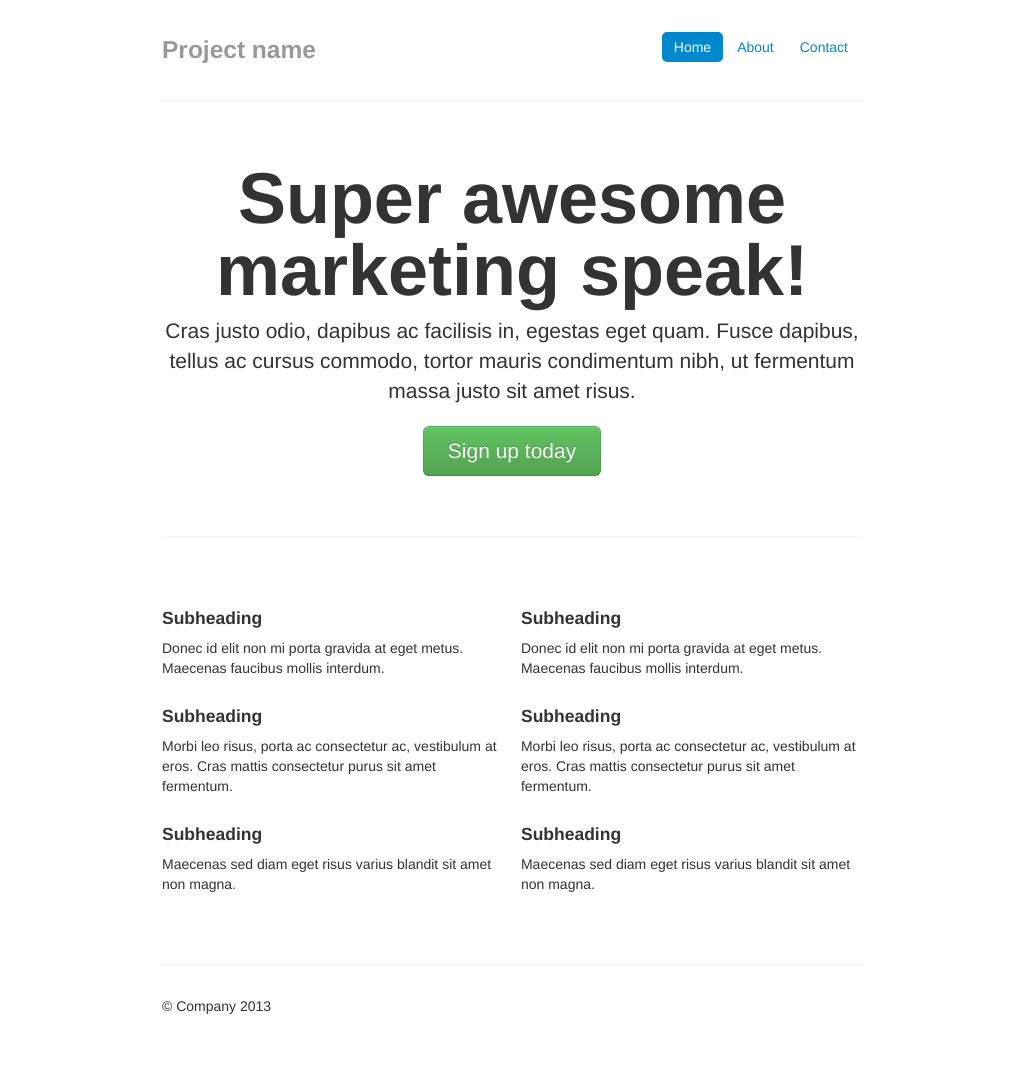
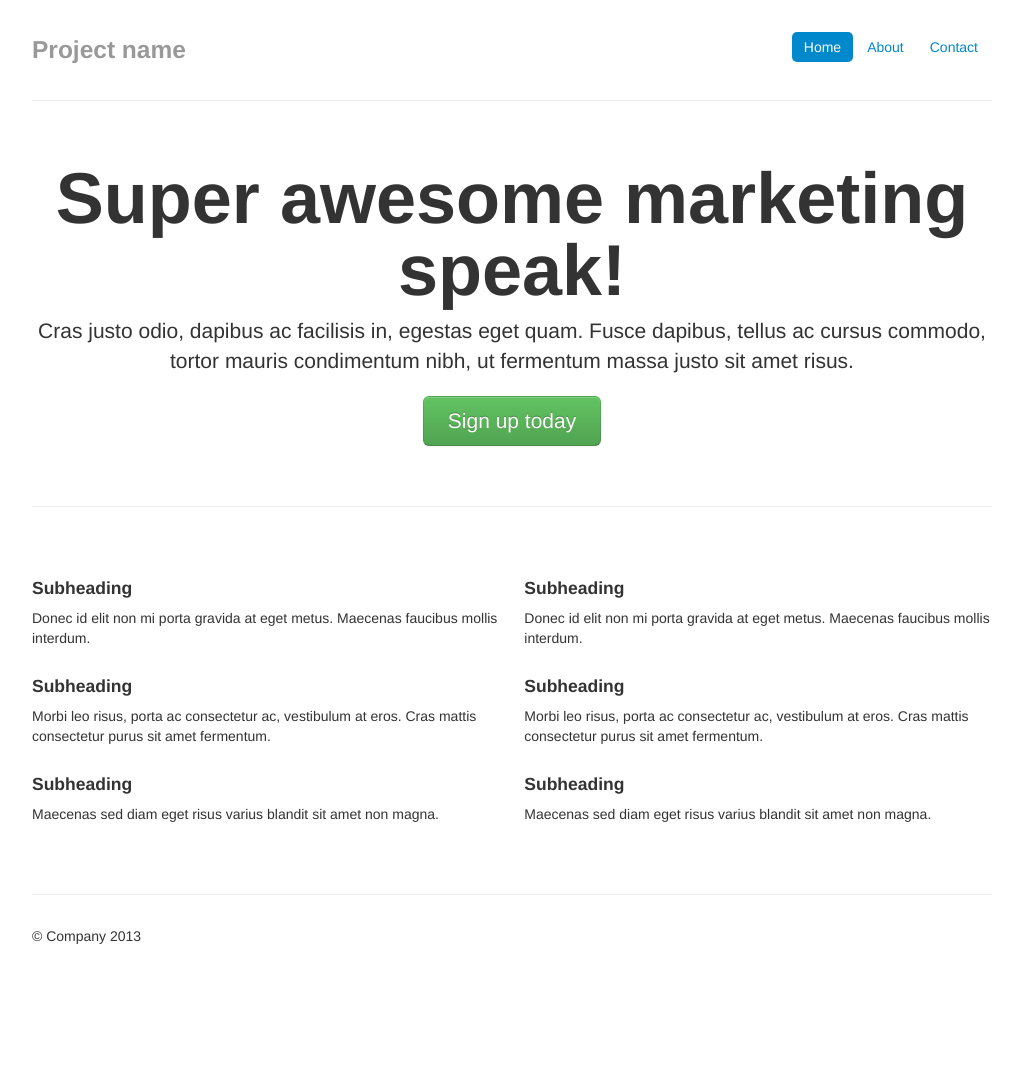
Before and after one commit to yamateh/tornado-bootstrap, a Python web app: template templates/base.html in a window 1280 px wide. Shown: the whole page, without its empty margins (128-1151 px from the left). After the commit the page ends 944 px from the top, so only its background shows below. Run offline with Jinja, Linux system fonts and the light colour scheme; the template is opened without the code that fills it, so the values that code supplies are empty; some libraries are stand-ins or nearby versions.

Commit message:
change width
Signed-off-by: Zealot Ke <chzealot@gmail.com>

```diff
--- a/templates/base.html
+++ b/templates/base.html
@@ -18,7 +18,7 @@
       /* Custom container */
       .container-narrow {
         margin: 0 auto;
-        max-width: 700px;
+        max-width: 960px;
       }
       .container-narrow > hr {
         margin: 30px 0;
```
